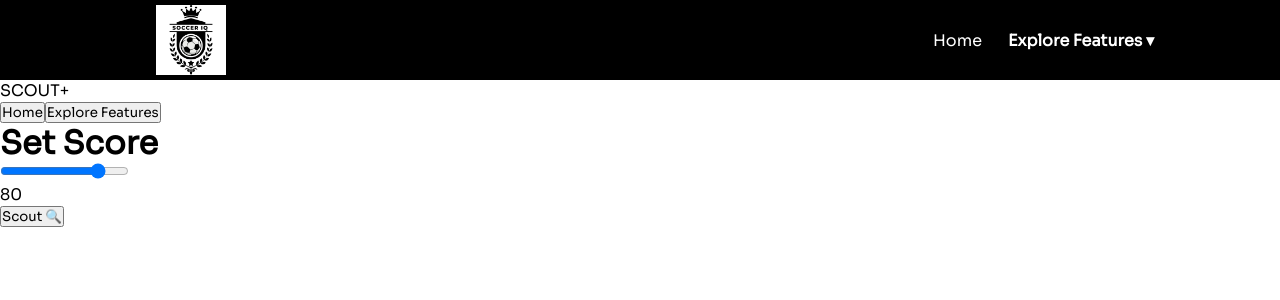
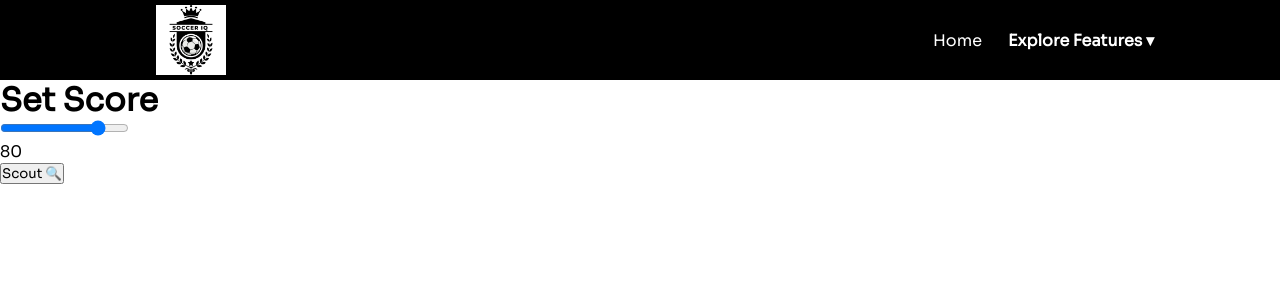
Before and after one commit to AdeshOak/SoccerIQ-frontend, a React (Create React App) app in the folder frontend/: page /feature4 in a window 1280 px wide. Shown: the top 300 px of the page. Built offline with nearby package versions, Linux system fonts and the light colour scheme.

Commit message:
Improved UI for scout page

```diff
--- a/frontend/src/pages/Scout.js
+++ b/frontend/src/pages/Scout.js
@@ -88,14 +88,6 @@ const Scout = () => {
 
       {/* Content Container */}
       <div className="relative z-10 container mx-auto p-4">
-        {/* Header with Logo */}
-        <div className="flex justify-between items-center mb-8 mt-4">
-          <div className="text-white font-bold text-2xl">SCOUT+</div>
-          <div className="flex space-x-4">
-            <button className="text-white">Home</button>
-            <button className="text-white font-bold">Explore Features</button>
-          </div>
-        </div>
 
         {/* Main Content */}
         <div className="flex flex-col items-center justify-center mt-8">
```
